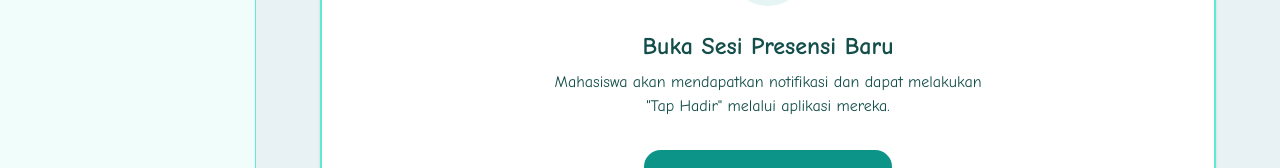
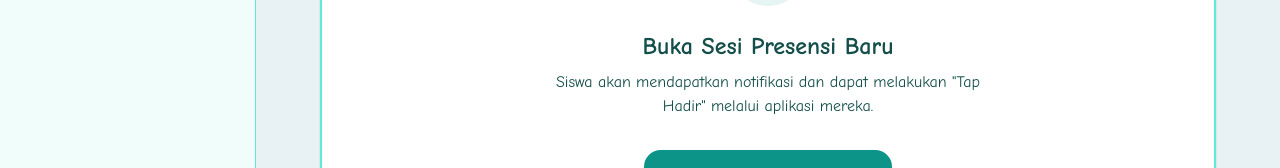
Before and after one commit to alfann-NRA/lms-porto, a Next.js app: page /dashboard/teacher/classes in a window 1280 px wide. Shown: the part 428-596 px from the top of the page. Built offline with nearby package versions, Linux system fonts and the light colour scheme.

Commit message:
chore: change university terminology to school (mahasiswa->siswa, dosen->guru)

```diff
--- a/app/dashboard/student/class/page.tsx
+++ b/app/dashboard/student/class/page.tsx
@@ -47,7 +47,7 @@ export default function StudentClassPage() {
                 </div>
                 <h3 className="text-2xl font-bold font-heading mb-2">Presensi Dibuka</h3>
                 <p className="text-muted-foreground mb-8 max-w-md mx-auto">
-                  Dosen Anda telah membuka sesi presensi. Silakan ketuk tombol di bawah untuk mencatatkan kehadiran Anda.
+                  Guru Anda telah membuka sesi presensi. Silakan ketuk tombol di bawah untuk mencatatkan kehadiran Anda.
                 </p>
                 <button
                   onClick={handleAttend}
@@ -59,7 +59,7 @@ export default function StudentClassPage() {
                 </button>
               </>
             ) : (
-              <p className="text-muted-foreground py-10">Belum ada sesi presensi yang dibuka oleh dosen.</p>
+              <p className="text-muted-foreground py-10">Belum ada sesi presensi yang dibuka oleh guru.</p>
             )}
           </div>
         );
--- a/app/dashboard/teacher/classes/page.tsx
+++ b/app/dashboard/teacher/classes/page.tsx
@@ -40,7 +40,7 @@ export default function ClassManagementPage() {
             </div>
             <h3 className="text-2xl font-bold font-heading mb-2">Buka Sesi Presensi Baru</h3>
             <p className="text-muted-foreground mb-8 max-w-md mx-auto">
-              Mahasiswa akan mendapatkan notifikasi dan dapat melakukan "Tap Hadir" melalui aplikasi mereka.
+              Siswa akan mendapatkan notifikasi dan dapat melakukan "Tap Hadir" melalui aplikasi mereka.
             </p>
             <button
               onClick={handleOpenAttendance}
@@ -88,7 +88,7 @@ export default function ClassManagementPage() {
               <MessageSquare className="w-10 h-10 text-green-500" />
             </div>
             <h3 className="text-2xl font-bold font-heading mb-2">Forum Diskusi Kelas</h3>
-            <p className="text-muted-foreground mb-8">Buat topik diskusi baru untuk memancing keaktifan mahasiswa di luar jam kelas.</p>
+            <p className="text-muted-foreground mb-8">Buat topik diskusi baru untuk memancing keaktifan siswa di luar jam kelas.</p>
             <button className="bg-green-500 hover:bg-green-600 text-white font-bold py-4 px-8 rounded-xl transition-all shadow-md active:translate-y-1">
               Buat Topik Baru
             </button>
```
